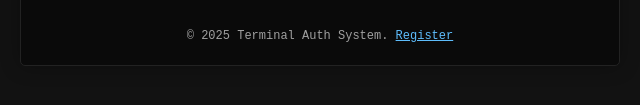
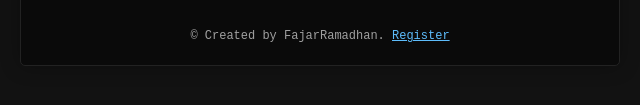
Before and after one commit to Fraccord25/terminal-chat, a website: page public/auth/login.html in a window 1280 px wide. Shown: the part 527-632 px from the top of the page, 320-960 px from the left. Drawn offline with Linux system fonts and the light colour scheme.

Commit message:
Update login.html

```diff
--- a/public/auth/login.html
+++ b/public/auth/login.html
@@ -33,7 +33,7 @@
             <div class="message" id="loginMessage"></div>
 
             <div class="footer">
-                <p>&copy; 2025 Terminal Auth System. <a href="register.html" style="color: var(--terminal-blue)">Register</a></p>
+                <p>&copy; Created by FajarRamadhan. <a href="register.html" style="color: var(--terminal-blue)">Register</a></p>
             </div>
         </div>
     </div>
```
